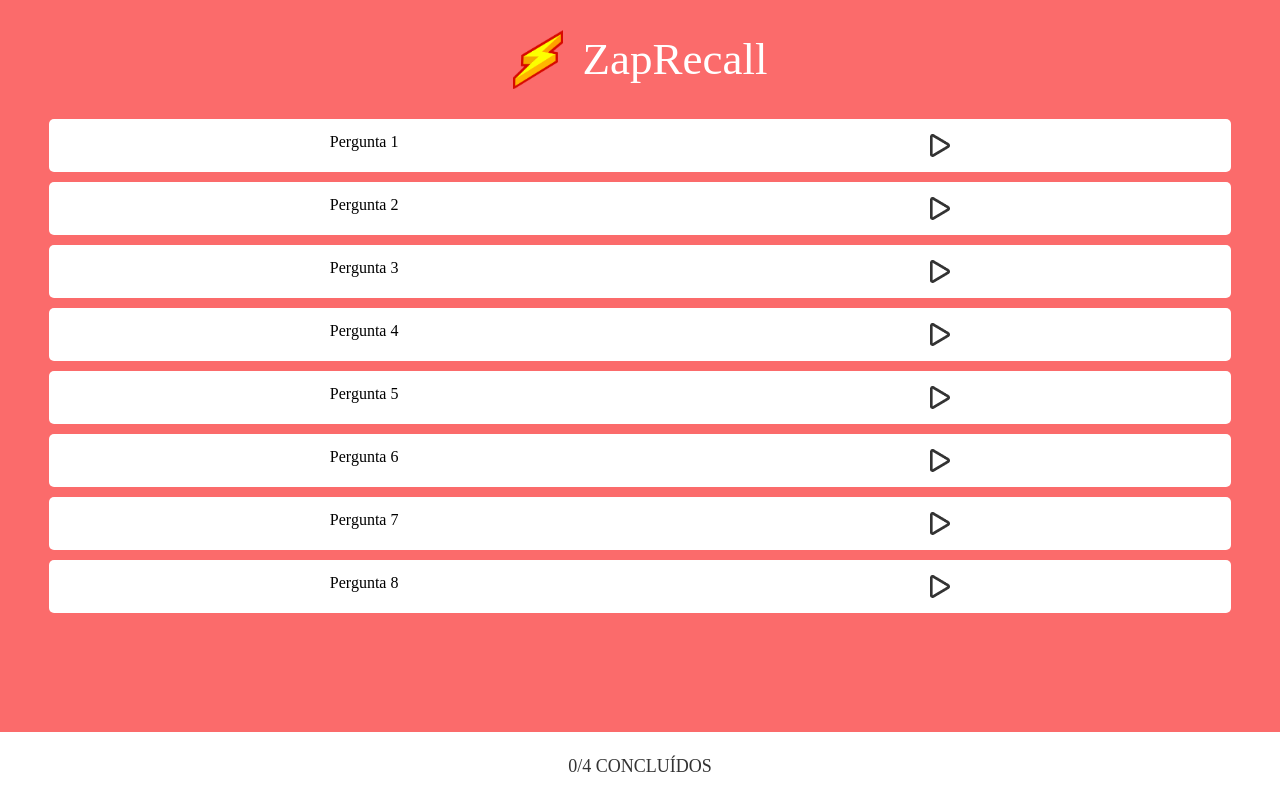
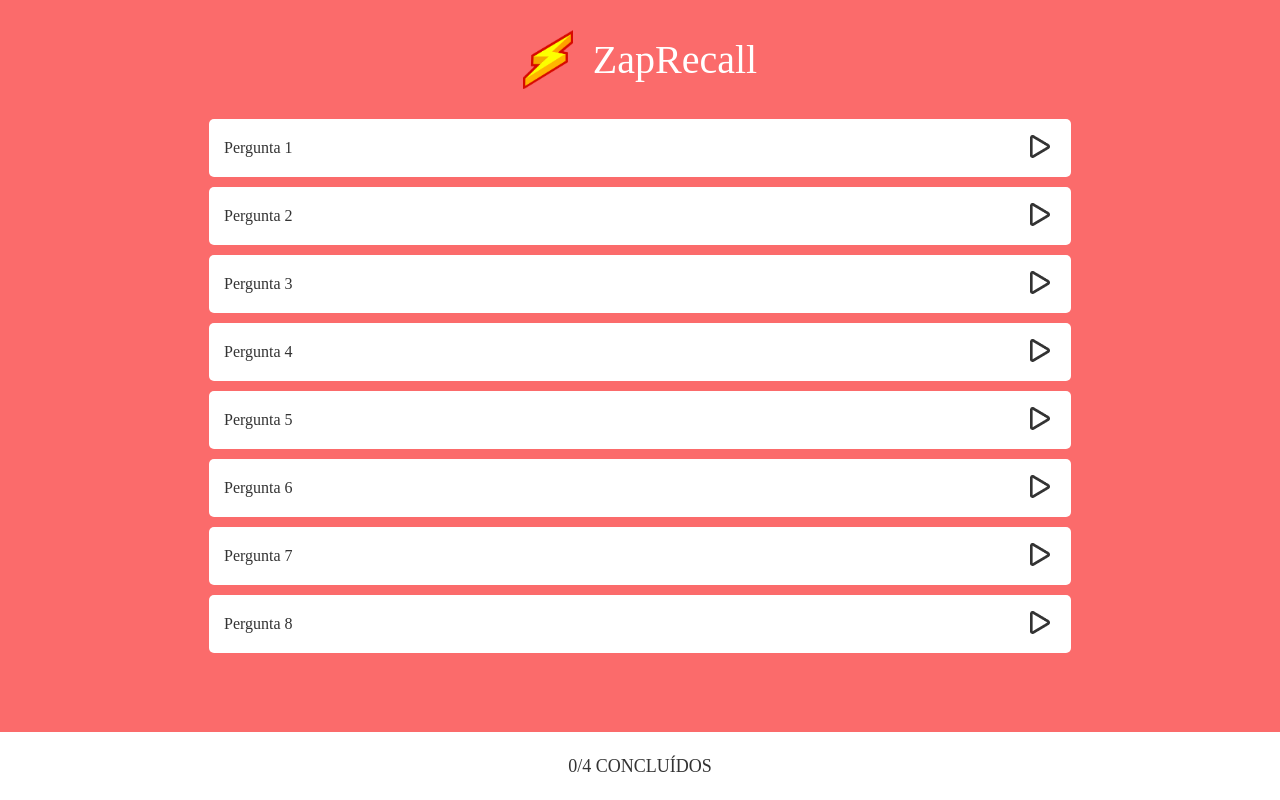
Before and after one commit to anapacker/projeto9-zaprecall, a React (Vite) app: page / in a window 1280 px wide. Built offline with nearby package versions, Linux system fonts and the light colour scheme.

Commit message:
Ao clicar na setinha de 'play' de um flashcard, a pergunta ou termo correspondente ao flashcard aparece

```diff
--- a/src/App.jsx
+++ b/src/App.jsx
@@ -38,7 +38,7 @@ const ContainerLogo = styled.header`
 
     h1{
       color: white;
-      font-size:45px;
+      font-size:40px;
     }
     img{
       width: 50px;
--- a/src/BoxCards.jsx
+++ b/src/BoxCards.jsx
@@ -4,24 +4,22 @@ import deckCards from "./deckCards"
 
 
 export default function BoxCards(){
+
     return(
-        <TodosOsCards>
+        <CardPerguntaFechada>
             {deckCards.map((card, i) =>(
-                <Flashcards cont={i +1}/>
+                <Flashcards key={i} card={card} cont={i +1}/>
 
             ))}
-        </TodosOsCards>
+        </CardPerguntaFechada>
         )
     }
 
 
-
-export const TodosOsCards = styled.ul`
-  display: flex;
-  align-items: center;
-  justify-content: space-between;
-  flex-direction: column;
-  gap: 10px;
-
-
+const CardPerguntaFechada = styled.li`
+    display: flex;
+    align-items: center;
+    justify-content: space-between;
+    flex-direction: column;
+    gap: 10px;
 `
--- a/src/Flashcards.jsx
+++ b/src/Flashcards.jsx
@@ -1,27 +1,52 @@
+import { useState } from "react"
 import styled from "styled-components"
 
-export default function Flashcards(props){
+export default function Flashcards({card, cont}){
+    const [cartaVirada, setCartaVirada] = useState(false)
+
+
+    function handleClick(){
+        setCartaVirada(true)
+    }
+
 
     return(
         <>
-            <CardPerguntaFechada>
-                <p>Pergunta {props.cont}</p>
-                <img src="../assets/seta_play.png" alt="seta para virar o card" />
-            </CardPerguntaFechada>
+            <ConteudoCard cartaVirada={cartaVirada}>
+                <p>{!cartaVirada ? `Pergunta ${cont}`: `${card.question}`}</p>
+            <FlipButton onClick={handleClick}>
+                <img src="../assets/seta_play.png" alt="seta para virar o card" cartaVirada={cartaVirada}/>
+
+            </FlipButton>
+
+            </ConteudoCard>
         </>
+
     )
 }
 
-const CardPerguntaFechada = styled.li`
-    width: 90vw;
-    background-color: #FFFFFF;
-    padding: 15px;
+
+const ConteudoCard = styled.div`
+    width: 65vw;
+    height: ${props => (props.cartaVirada ? '95px' : 'fit-content')};
+    background-color: ${props => (props.cartaVirada ? '#FFFFD4' : '#FFFFFF' )} ;
+    padding: 15px 15px;
     border-radius: 5px;
-    display: flex;
-    justify-content: space-around;
+    font-size: 16px;
+    display:flex;
+    justify-content: space-between;
+    align-items: center;
+    color: #333333;
 
-    p{
-        font-size: 16px;
+`
 
+const FlipButton = styled.button`
+    background-color: transparent;
+    border: none;
+    outline: none;
+    cursor: pointer;
+    img{
+        transform: ${props => (props.cartaVirada ? 'rotate(180deg' : 'rotate(0)')};
+        transition: tranform 0.3s;
     }
 `
```
